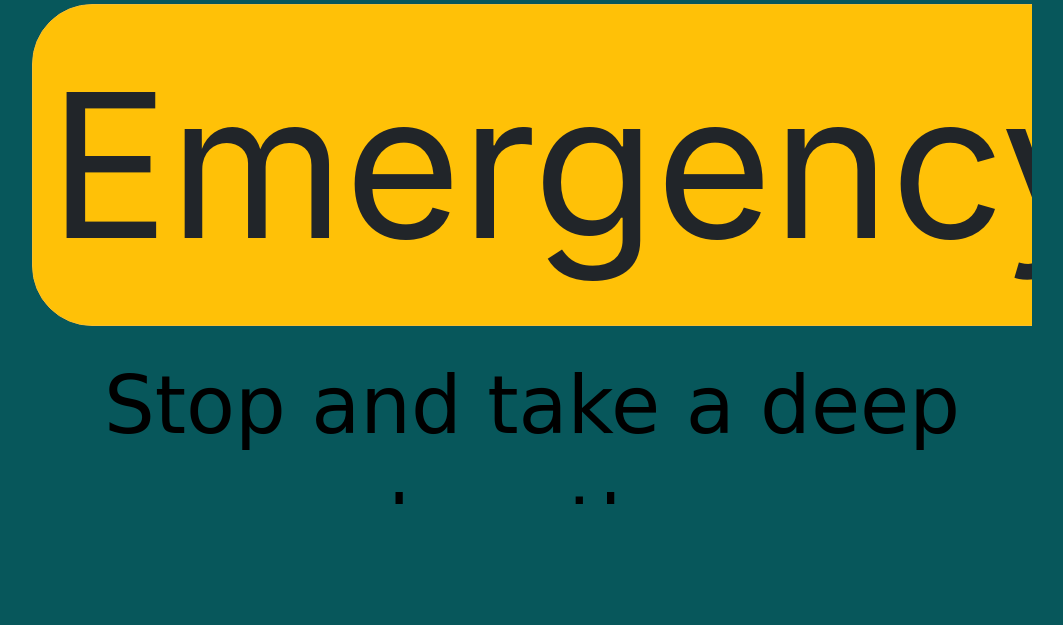
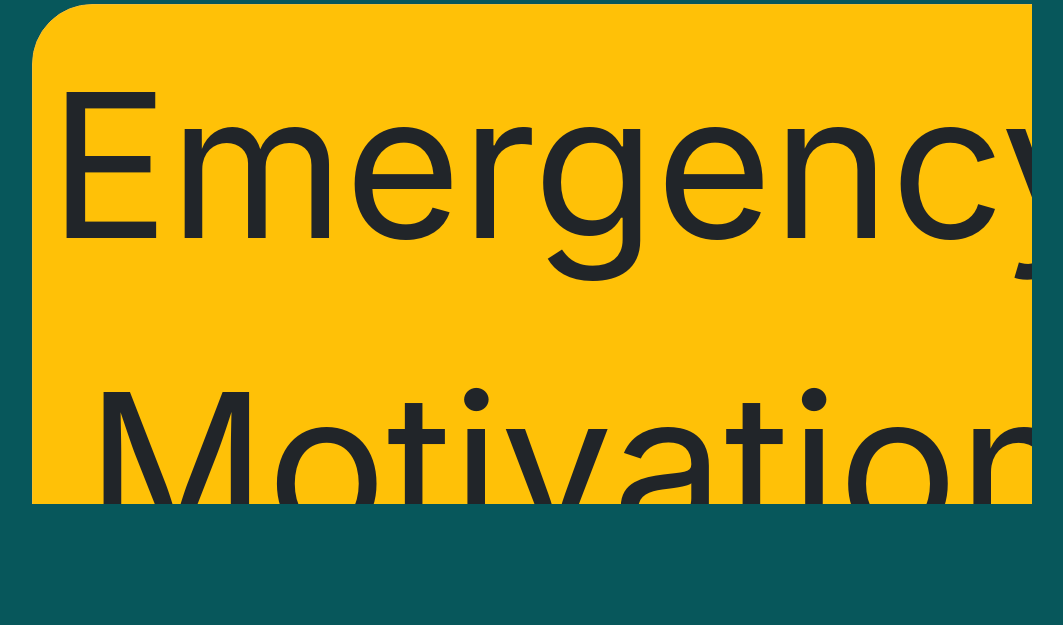
Before and after one commit to kalolad1/emergencyBE, a Django app: page / in a window 1280 px wide. Shown: the part 345-970 px from the top of the page, without its empty margins (108-1171 px from the left). Run offline with Django 3.2, Linux system fonts and the light colour scheme; some libraries are stand-ins or nearby versions.

Commit message:
Change text

```diff
--- a/emergencyboard/templates/emergencyboard/home.html
+++ b/emergencyboard/templates/emergencyboard/home.html
@@ -11,7 +11,7 @@
 <body>
 
 <div class="main-button-div">
-    <a href="{% url 'emergencyboard/random_link' %}" class="btn btn-warning btn-responsive" id="override">Emergency</a>
+    <a href="{% url 'emergencyboard/random_link' %}" class="btn btn-warning btn-responsive" id="override">Emergency Motivation</a>
 
     <p class="short-message">Stop and take a deep breath.</p>
 </div>
```
